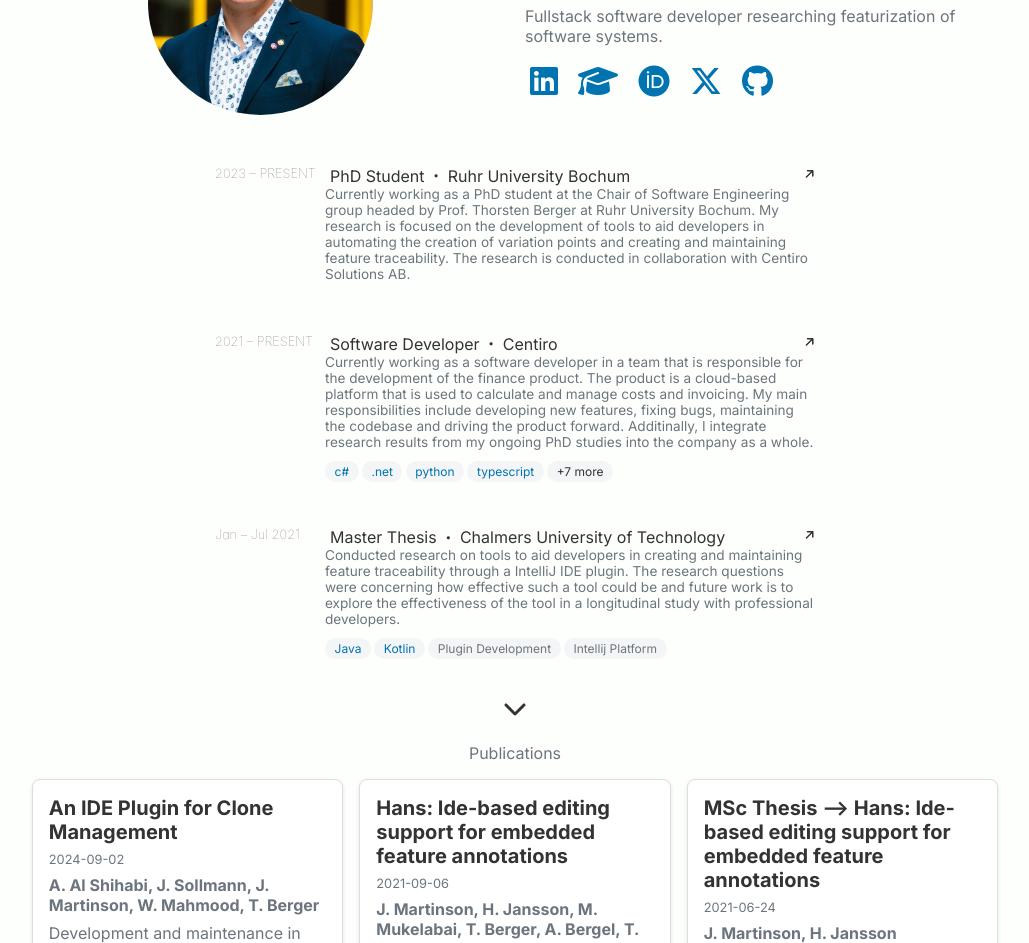
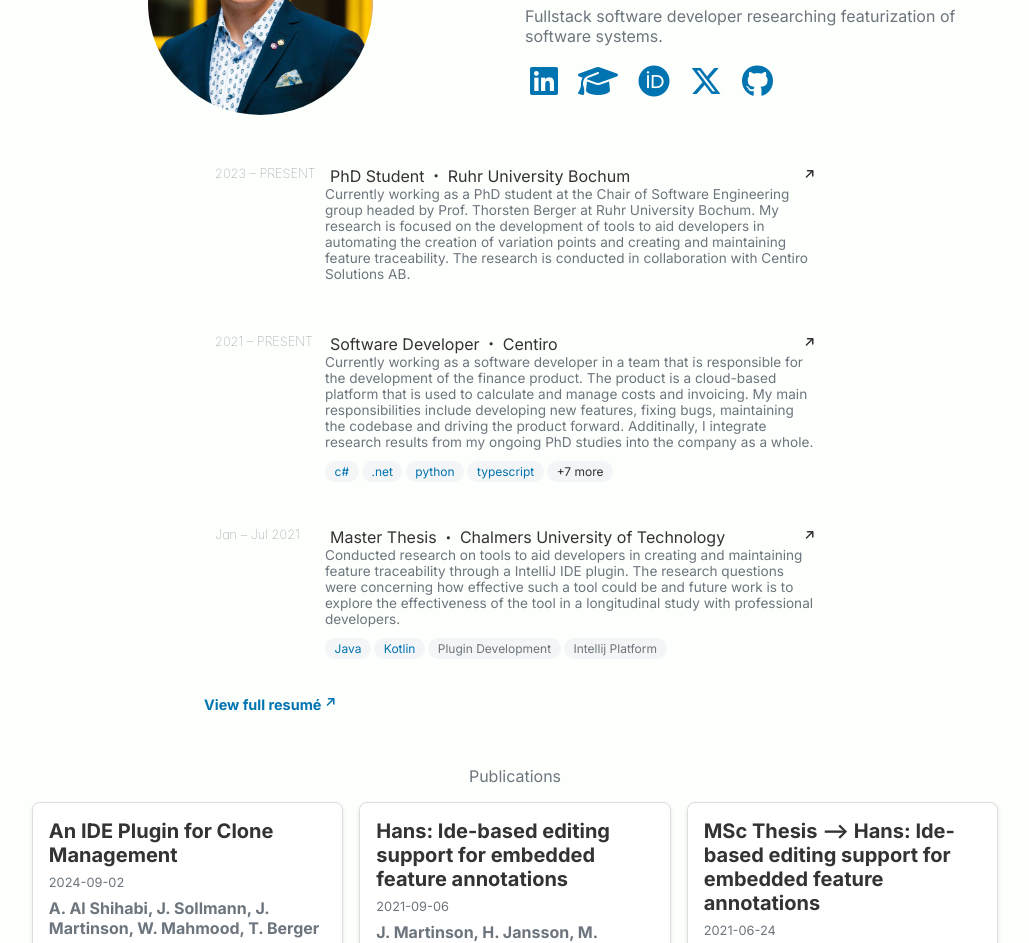
Before and after one commit to johmara/johmara.github.io, an Angular app: page /home in a window 1280 px wide. Shown: the part 240-1183 px from the top of the page, without its empty margins (125-1154 px from the left). Built offline with nearby package versions, Linux system fonts and the light colour scheme.

Commit message:
add link to all

```diff
--- a/src/app/app.routes.ts
+++ b/src/app/app.routes.ts
@@ -1,10 +1,11 @@
 import { Routes } from '@angular/router';
 import {HomeComponent} from "./home/home.component";
-import {PublicationsComponent} from "./publications/publications.component";
 import {PublicationsListComponent} from "./publications-list/publications-list.component";
+import {TimeLineComponent} from "./time-line/time-line.component";
 
 export const routes: Routes = [
   {path: '', pathMatch: 'full', redirectTo:'home'},
   {path: 'home', component: HomeComponent},
+  {path: 'resume', component: TimeLineComponent},
   {path: 'publications', component: PublicationsListComponent},
 ];
--- a/src/app/publications/publications.component.html
+++ b/src/app/publications/publications.component.html
@@ -14,5 +14,7 @@
   </div>
 </div>
 <div *ngIf="showAllPublicationsLink" class="view-all-link">
-  <a routerLink="/all-publications">View all publications</a>
+  <a href="/publications">View all publications
+    <fa-icon [icon]="faArrowUpRight" class="arrow"></fa-icon>
+  </a>
 </div>
--- a/src/app/publications/publications.component.scss
+++ b/src/app/publications/publications.component.scss
@@ -71,3 +71,22 @@
   text-align: center;
   margin-top: 1rem;
 }
+
+
+.view-all-link {
+  text-decoration: none;
+  color: var(--accent-color-2);
+  font-weight: bold;
+  font-size: 0.9rem;
+}
+
+.arrow {
+  position: absolute; /* Position the arrow icon absolutely */
+  transition: transform 0.3s ease;
+  transform: rotate(-45deg); /* Rotate the icon by 45 degrees */
+  font-size: 0.75rem; /* Adjust the size of the icon */
+  margin-left: 0.2rem;
+}
+.view-all-link:hover .arrow {
+  transform: translateY(-5px) rotate(-45deg); /* Maintain the rotation on hover */
+}
--- a/src/app/publications/publications.component.ts
+++ b/src/app/publications/publications.component.ts
@@ -6,13 +6,16 @@
 import {formatBibTeX} from "../utils/bibtex-formatter";
 import {PublicationsService} from "../publications.service";
 import {Publication} from "../models/publication.model";
+import {faArrowRight} from "@fortawesome/free-solid-svg-icons";
+import {FaIconComponent} from "@fortawesome/angular-fontawesome";
 
 @Component({
   selector: 'app-publications',
   standalone: true,
   imports: [
     CommonModule,
-    AuthorNamePipe
+    AuthorNamePipe,
+    FaIconComponent
   ],
   templateUrl: './publications.component.html',
   styleUrls: ['./publications.component.scss']
@@ -77,4 +80,6 @@
       console.error(error);
     }
   }
+
+  protected readonly faArrowUpRight = faArrowRight;
 }
--- a/src/app/time-line/time-line.component.html
+++ b/src/app/time-line/time-line.component.html
@@ -31,9 +31,9 @@
       </div>
     </div>
   </div>
-  <div class="button-container">
-    <button (click)="toggleEvents()">
-      <fa-icon [icon]="showAllEvents ? faChevronUp : faChevronDown"></fa-icon>
-    </button>
+  <div class="button-container" *ngIf="!allEventsShown()">
+    <a href="/resume" class="view-resume-link">View full resumé
+      <fa-icon [icon]="faArrowUpRight" class="arrow"></fa-icon>
+    </a>
   </div>
 </div>
--- a/src/app/time-line/time-line.component.scss
+++ b/src/app/time-line/time-line.component.scss
@@ -1,5 +1,6 @@
 .timeline {
   padding: 20px;
+  margin-bottom: 2rem;
 }
 
 .timeline-events {
@@ -120,16 +121,23 @@
 }
 
 .button-container {
-  display: flex;
-  justify-content: center;
-  margin-top: 0.1rem;
+  position: relative;
 }
 
-button {
-  background: none;
-  border: none;
-  color: var(--accent-color-1);
-  font-size: 1.5rem;
-  cursor: pointer;
-  padding: 0;
+.view-resume-link {
+  text-decoration: none;
+  color: var(--accent-color-2);
+  font-weight: bold;
+  font-size: 0.9rem;
 }
+
+.arrow {
+  position: absolute; /* Position the arrow icon absolutely */
+  transition: transform 0.3s ease;
+  transform: rotate(-45deg); /* Rotate the icon by 45 degrees */
+  font-size: 0.75rem; /* Adjust the size of the icon */
+  margin-left: 0.2rem;
+}
+.view-resume-link:hover .arrow {
+  transform: translateY(-5px) rotate(-45deg); /* Maintain the rotation on hover */
+}
--- a/src/app/time-line/time-line.component.ts
+++ b/src/app/time-line/time-line.component.ts
@@ -1,8 +1,8 @@
 import { Component } from '@angular/core';
 import { CommonModule } from '@angular/common';
 import { FontAwesomeModule } from '@fortawesome/angular-fontawesome';
-import { faArrowRight, faChevronDown, faChevronUp } from '@fortawesome/free-solid-svg-icons';
-
+import { faArrowRight } from '@fortawesome/free-solid-svg-icons';
+import {ActivatedRoute} from "@angular/router";
 
 @Component({
   selector: 'app-time-line',
@@ -16,10 +16,6 @@
   selectedEvent: any = null;
   faArrowUpRight = faArrowRight;
   eventsToShow = 3; // Number of events to display initially
-  showAllEvents = false; // Track whether to show all events
-  faChevronDown = faChevronDown;
-  faChevronUp = faChevronUp;
-
 
   timelineEvents = [
     {
@@ -96,8 +92,15 @@
     },
   ];
 
+  constructor(private route: ActivatedRoute) {}
+
   ngOnInit() {
     this.sortTimelineEvents();
+    this.route.url.subscribe(url => {
+      if (url.some(segment => segment.path === 'resume')) {
+        this.showAllEvents();
+      }
+    });
   }
 
   sortTimelineEvents() {
@@ -112,11 +115,6 @@
 
   selectEvent(event: any) {
     this.selectedEvent = event;
-  }
-
-  toggleEvents() {
-    this.showAllEvents = !this.showAllEvents;
-    this.eventsToShow = this.showAllEvents ? this.timelineEvents.length : 3;
   }
 
   getTotalTags(event: any): string[] {
@@ -145,4 +143,12 @@
   onMouseLeave(event: any) {
     event.isHovered = false;
   }
+
+  showAllEvents() {
+    this.eventsToShow = this.timelineEvents.length;
+  }
+
+  allEventsShown() {
+    return this.eventsToShow === this.timelineEvents.length;
+  }
 }
```
